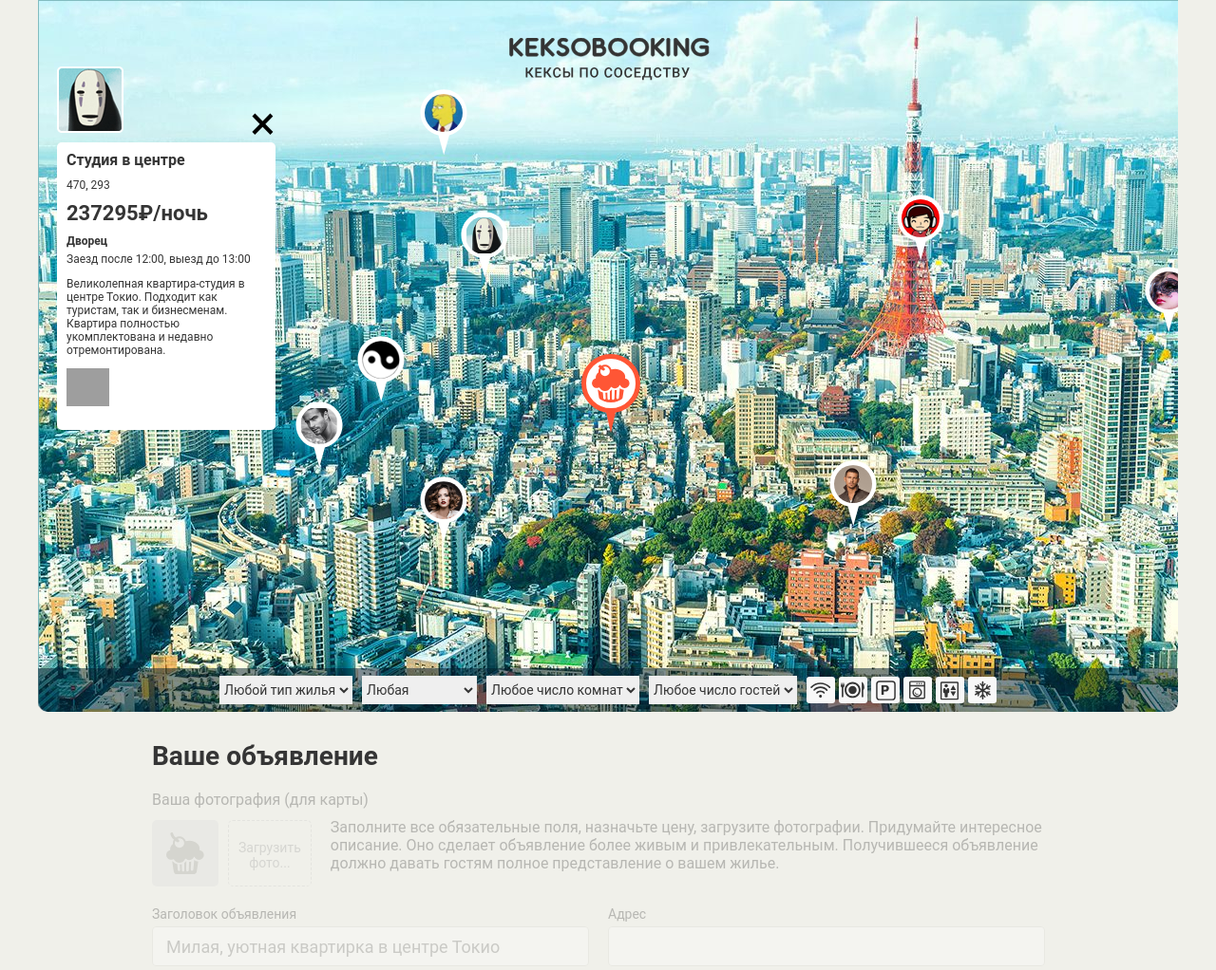
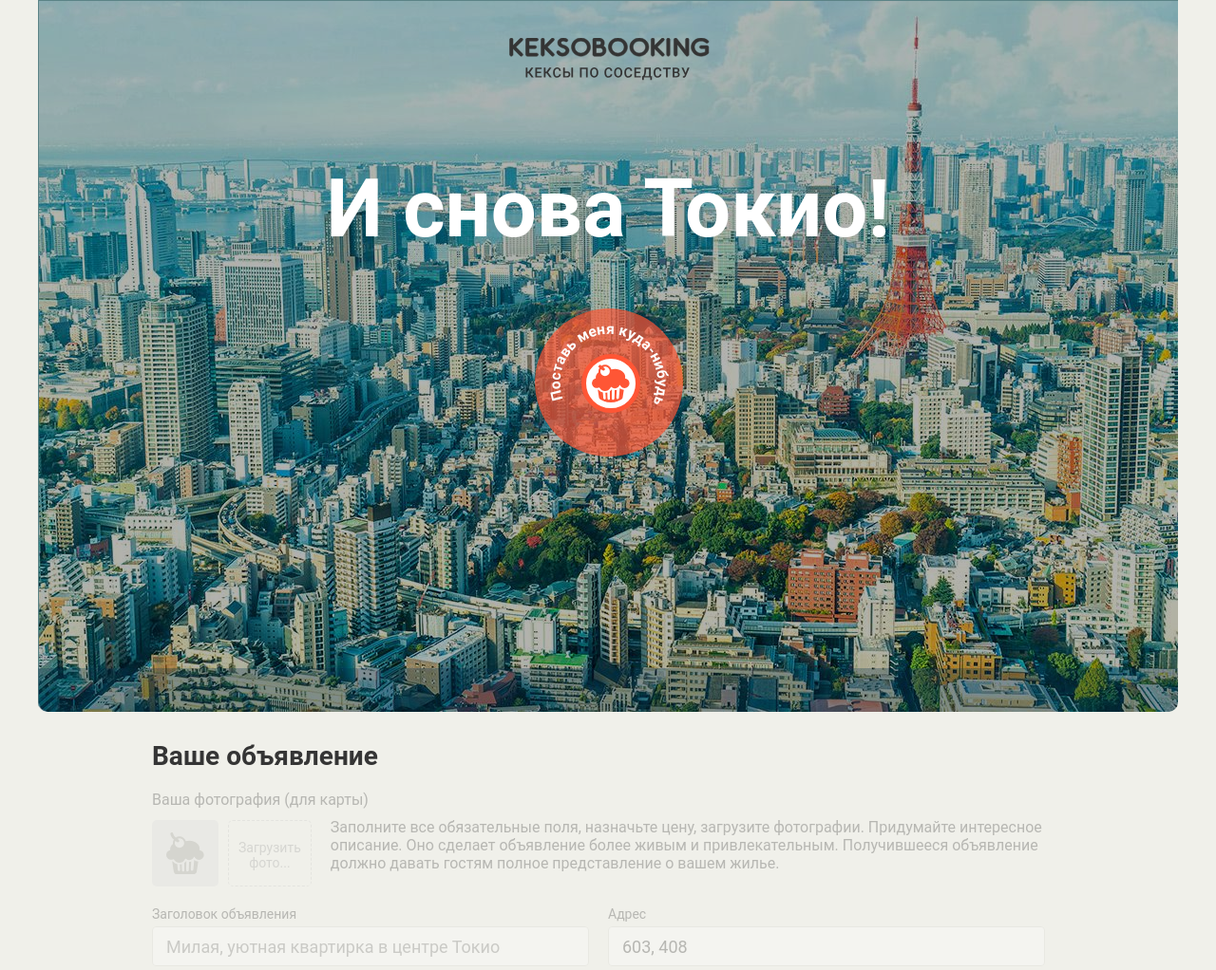
Before and after one commit to ley-na/keksobooking, a website: page index.html in a window 1280 px wide. Shown: the top 1022 px of the page at 95% size. Drawn offline with Linux system fonts and the light colour scheme; grey boxes are pictures that could not be loaded; files whose address does not match are found by name.

Commit message:
Add a page state toggle

```diff
--- a/index.html
+++ b/index.html
@@ -84,7 +84,7 @@
     <!-- Форма объявления -->
     <section class="notice">
       <h2 class="notice__title">Ваше объявление</h2>
-      <form class="ad-form ad-form--disabled" method="post" enctype="multipart/form-data" autocomplete="off">
+      <form class="ad-form ad-form--disabled" method="post" enctype="multipart/form-data" autocomplete="off" action="https://javascript.pages.academy/keksobooking">
         <fieldset class="ad-form-header">
           <legend class="ad-form-header__title">Ваша фотография (для карты)</legend>
           <div class="ad-form-header__upload">
@@ -92,7 +92,7 @@
               <img src="img/muffin-grey.svg" alt="Аватар пользователя" width="40" height="44">
             </div>
             <div class="ad-form__field">
-              <input type="file" id="avatar" name="avatar" class="ad-form-header__input visually-hidden">
+              <input type="file" id="avatar" name="avatar" accept="image/png, image/jpeg" class="ad-form-header__input visually-hidden">
               <label class="ad-form-header__drop-zone" for="avatar">Загрузить<br>фото...</label>
             </div>
             <p class="ad-form-header__info">Заполните все обязательные поля, назначьте цену, загрузите фотографии. Придумайте интересное описание. Оно сделает объявление более живым и привлекательным. Получившееся объявление должно давать гостям полное представление о вашем жилье.</p>
@@ -100,11 +100,11 @@
         </fieldset>
         <fieldset class="ad-form__element ad-form__element--wide">
           <label class="ad-form__label" for="title">Заголовок объявления</label>
-          <input id="title" name="title" type="text" placeholder="Милая, уютная квартирка в центре Токио">
+          <input id="title" name="title" type="text" placeholder="Милая, уютная квартирка в центре Токио" minlength="30" maxlength="100" required>
         </fieldset>
         <fieldset class="ad-form__element ad-form__element--wide">
           <label class="ad-form__label" for="address">Адрес</label>
-          <input id="address" name="address" type="text">
+          <input id="address" name="address" type="text" readonly>
         </fieldset>
         <fieldset class="ad-form__element">
           <label class="ad-form__label" for="type">Тип жилья</label>
@@ -117,7 +117,7 @@
         </fieldset>
         <fieldset class="ad-form__element">
           <label class="ad-form__label" for="price">Цена за ночь, руб.</label>
-          <input id="price" name="price" type="number" placeholder="5000">
+          <input id="price" name="price" type="number" placeholder="5000" max='1000000' required>
         </fieldset>
         <fieldset class="ad-form__element ad-form__element--time">
           <label class="ad-form__label" for="timein">Время заезда и выезда</label>
--- a/js/main.js
+++ b/js/main.js
@@ -13,33 +13,50 @@ var OFFER_GUESTS = [1, 2, 3, 0];
 
 var PRICE_MAX = 400000;
 
-var OFFER_PHOTO_WIDTH = 45;
-var OFFER_PHOTO_HEIGHT = 40;
-var OFFER_PHOTO_ALT = 'Фотография жилья';
+// var OFFER_PHOTO_WIDTH = 45;
+// var OFFER_PHOTO_HEIGHT = 40;
+// var OFFER_PHOTO_ALT = 'Фотография жилья';
 
 var PIN_WIDTH = 50;
 var PIN_HEIGHT = 70;
+
+var MAIN_PIN_WIDTH = 65;
+var MAIN_PIN_HEIGHT = 65;
+var MAIN_PIN_ACTIVE_HEIGHT = 84;
 
 var LOCATION_X_MIN = 0;
 var LOCATION_Y_MIN = 130;
 var LOCATION_Y_MAX = 630;
 
-// Типы жилья
-var roomTypes = {
-  palace: 'Дворец',
-  flat: 'Квартира',
-  house: 'Дом',
-  bungalo: 'Бунгало'
-};
+// // Типы жилья
+// var roomTypes = {
+//   palace: 'Дворец',
+//   flat: 'Квартира',
+//   house: 'Дом',
+//   bungalo: 'Бунгало'
+// };
 
 var locationXMax = document.querySelector('.map').offsetWidth;
 
 var map = document.querySelector('.map');
 
-var offerCardTemplate = document.querySelector('#card').content.querySelector('.popup');
-var offerCardElements = offerCardTemplate.cloneNode(true);
-var offerCardPhotos = offerCardElements.querySelector('.popup__photos');
-var offerCardFeatures = offerCardElements.querySelector('.popup__features');
+// var offerCardTemplate = document.querySelector('#card').content.querySelector('.popup');
+// var offerCardElements = offerCardTemplate.cloneNode(true);
+// var offerCardPhotos = offerCardElements.querySelector('.popup__photos');
+// var offerCardFeatures = offerCardElements.querySelector('.popup__features');
+
+var mainPin = map.querySelector('.map__pin--main');
+var adForm = document.querySelector('.ad-form');
+var filtersForm = document.querySelector('.map__filters');
+var addressInput = adForm.querySelector('input[name="address"]');
+var titleInput = adForm.querySelector('input[name="title"]');
+
+// var typeInput = adForm.querySelector('input[name="type"]');
+// var priceInput = adForm.querySelector('input[name="price"]');
+// var checkinSelect = adForm.querySelector('select[name="timein"]');
+// var checkoutSelect = adForm.querySelector('select[name="timeout"]');
+var roomsSelect = adForm.querySelector('select[name="rooms"]');
+var capacitySelect = adForm.querySelector('select[name="capacity"]');
 
 var getRandomNumber = function (min, max) {
   return Math.floor(Math.random() * (max - min + 1) + min);
@@ -68,12 +85,6 @@ var shuffleAndSliceItems = function (items) {
   var shuffledItems = shuffleItems(items);
   return shuffledItems.slice(0, getRandomNumber(1, items.length));
 };
-
-// Показ карты
-var showMap = function () {
-  map.classList.remove('map--faded');
-};
-
 
 // Генерирование элементов
 var generateOffers = function (size) {
@@ -131,111 +142,234 @@ var renderOfferPins = function (offers) {
   mapPins.appendChild(fragment);
 };
 
-var renderFeatures = function (container, features) {
-  container.innerHTML = '';
-  var fragment = document.createDocumentFragment();
-  features.forEach(function (feature) {
-    var offerCardFeature = document.createElement('li');
-    fragment.appendChild(offerCardFeature);
-    offerCardFeature.classList.add('popup__feature', 'popup__feature--' + feature);
+// Очистить пины
+var clearPins = function () {
+  var renderedPins = map.querySelectorAll('.map__pin:not(.map__pin--main)');
+  renderedPins.forEach(function (pin) {
+    pin.remove();
   });
 };
 
-var renderPhotos = function (container, photos) {
-  container.innerHTML = '';
-  var fragment = document.createDocumentFragment();
-  photos.forEach(function (photo) {
-    var offerCardPhoto = document.createElement('img');
-    fragment.appendChild(offerCardPhoto);
-    offerCardPhoto.classList.add('popup__photo');
-    offerCardPhoto.src = photo;
-    offerCardPhoto.alt = OFFER_PHOTO_ALT;
-    offerCardPhoto.width = OFFER_PHOTO_WIDTH;
-    offerCardPhoto.height = OFFER_PHOTO_HEIGHT;
-    container.appendChild(offerCardPhoto);
+// var renderFeatures = function (container, features) {
+//   container.innerHTML = '';
+//   var fragment = document.createDocumentFragment();
+//   features.forEach(function (feature) {
+//     var offerCardFeature = document.createElement('li');
+//     fragment.appendChild(offerCardFeature);
+//     offerCardFeature.classList.add('popup__feature', 'popup__feature--' + feature);
+//   });
+// };
+
+// var renderPhotos = function (container, photos) {
+//   container.innerHTML = '';
+//   var fragment = document.createDocumentFragment();
+//   photos.forEach(function (photo) {
+//     var offerCardPhoto = document.createElement('img');
+//     fragment.appendChild(offerCardPhoto);
+//     offerCardPhoto.classList.add('popup__photo');
+//     offerCardPhoto.src = photo;
+//     offerCardPhoto.alt = OFFER_PHOTO_ALT;
+//     offerCardPhoto.width = OFFER_PHOTO_WIDTH;
+//     offerCardPhoto.height = OFFER_PHOTO_HEIGHT;
+//     container.appendChild(offerCardPhoto);
+//   });
+// };
+
+// // Функция добавляения элемента в карточку при наличии
+// var addFieldToCardElement = function (value, selector, suffix) {
+//   if (value) {
+//     offerCardElements.querySelector(selector).textContent = value + suffix;
+//   } else {
+//     hideOfferCardElement(selector);
+//   }
+// };
+
+// // Функция добавляения элемента в карточку при наличии с массивом
+// var addCardElementsArray = function (value, container, renderFunction) {
+//   if (value.length > 0) {
+//     renderFunction(container, value);
+//   } else {
+//     container.classList.add('hidden');
+//   }
+// };
+
+// // Функция добавления комнат и гостей
+// var addCardElementCapacity = function (valueRooms, valueGuests, selector) {
+//   if (valueRooms && valueGuests) {
+//     offerCardElements.querySelector(selector).textContent = valueRooms + ' комнат для ' + valueGuests + ' гостей';
+//   } else {
+//     hideOfferCardElement(selector);
+//   }
+// };
+
+// // Функция добавления аватара
+// var addCardElementAvatar = function (value, selector) {
+//   if (value) {
+//     offerCardElements.querySelector(selector).src = value;
+//   } else {
+//     hideOfferCardElement(selector);
+//   }
+// };
+
+// // Функция добавления типа жилья
+// var addCardElementType = function (value, selector) {
+//   if (value) {
+//     offerCardElements.querySelector(selector).textContent = roomTypes[value];
+//   } else {
+//     hideOfferCardElement(selector);
+//   }
+// };
+
+// // Функция добавления времени
+// var addCardElementTimes = function (valueCheckin, valueCheckOut, selector) {
+//   if (valueCheckin && valueCheckOut) {
+//     offerCardElements.querySelector(selector).textContent = 'Заезд после ' + valueCheckin + ', выезд до ' + valueCheckOut;
+//   } else {
+//     hideOfferCardElement(selector);
+//   }
+// };
+
+// // Функция скрытия элемента
+// var hideOfferCardElement = function (selector) {
+//   offerCardElements.querySelector(selector).classList.add('hidden');
+// };
+
+// // Генерирование карточки объявления
+// var renderOfferCard = function (offerCard) {
+//   addFieldToCardElement(offerCard.offer.title, '.popup__title', '');
+//   addFieldToCardElement(offerCard.offer.address, '.popup__text--address', '');
+//   addFieldToCardElement(offerCard.offer.description, '.popup__description', '');
+//   addFieldToCardElement(offerCard.offer.price, '.popup__text--price', '₽/ночь');
+//   addCardElementType(offerCard.offer.type, '.popup__type');
+
+//   addCardElementsArray(offerCard.offer.features, offerCardFeatures, renderFeatures);
+//   addCardElementsArray(offerCard.offer.photos, offerCardPhotos, renderPhotos);
+
+//   addCardElementCapacity(offerCard.offer.rooms, offerCard.offer.guests, '.popup__text--capacity');
+//   addCardElementTimes(offerCard.offer.checkin, offerCard.offer.checkout, '.popup__text--time');
+
+//   addCardElementAvatar(offerCard.author.avatar, '.popup__avatar');
+
+//   map.insertBefore(offerCardElements, map.querySelector('.map__filters-container'));
+// };
+
+// Вычисление адреса на формы
+var insertDefaultAddressDisabled = function () {
+  var coordinateX = Math.round(mainPin.offsetLeft + MAIN_PIN_WIDTH / 2);
+  var coordinateY = Math.round(mainPin.offsetTop + MAIN_PIN_HEIGHT / 2);
+
+  addressInput.value = coordinateX + ', ' + coordinateY;
+};
+
+var insertDefaultAddressEnabled = function () {
+  var coordinateX = Math.round(mainPin.offsetLeft + MAIN_PIN_WIDTH / 2);
+  var coordinateY = Math.round(mainPin.offsetTop + MAIN_PIN_ACTIVE_HEIGHT);
+
+  addressInput.value = coordinateX + ', ' + coordinateY;
+};
+
+// Неактивное состояние полей и активация
+var adFormFieldsets = adForm.querySelectorAll('fieldset');
+var filtersFormElements = filtersForm.querySelectorAll('input, select');
+
+var disableFormElements = function (elements) {
+  elements.forEach(function (element) {
+    element.setAttribute('disabled', 'disabled');
   });
 };
 
-// Функция добавляения элемента в карточку при наличии
-var addFieldToCardElement = function (value, selector, suffix) {
-  if (value) {
-    offerCardElements.querySelector(selector).textContent = value + suffix;
-  } else {
-    hideOfferCardElement(selector);
+var enableFormElements = function (elements) {
+  elements.forEach(function (element) {
+    element.removeAttribute('disabled');
+  });
+};
+
+var disablePage = function () {
+  insertDefaultAddressDisabled();
+  disableFormElements(adFormFieldsets);
+  disableFormElements(filtersFormElements);
+  mainPin.addEventListener('keydown', onPinPress);
+  mainPin.addEventListener('mousedown', onPinMousedown);
+  clearPins();
+};
+
+// Показать карту
+var enablePage = function () {
+  map.classList.remove('map--faded');
+  adForm.classList.remove('ad-form--disabled');
+  insertDefaultAddressEnabled();
+  renderOfferPins(offers);
+  enableFormElements(adFormFieldsets);
+  enableFormElements(filtersFormElements);
+  mainPin.removeEventListener('keydown', onPinPress);
+  mainPin.removeEventListener('mousedown', onPinMousedown);
+};
+
+var onPinPress = function (evt) {
+  if (evt.key === 'Enter') {
+    enablePage();
   }
 };
 
-// Функция добавляения элемента в карточку при наличии с массивом
-var addCardElementsArray = function (value, container, renderFunction) {
-  if (value.length > 0) {
-    renderFunction(container, value);
-  } else {
-    container.classList.add('hidden');
+var onPinMousedown = function (evt) {
+  if (evt.button === 0) {
+    enablePage();
   }
 };
 
-// Функция добавления комнат и гостей
-var addCardElementCapacity = function (valueRooms, valueGuests, selector) {
-  if (valueRooms && valueGuests) {
-    offerCardElements.querySelector(selector).textContent = valueRooms + ' комнат для ' + valueGuests + ' гостей';
+// Сообщения при валидации заголовка
+titleInput.addEventListener('input', function () {
+  if (titleInput.validity.tooShort) {
+    titleInput.setCustomValidity('Название слишком короткое. Введите не меньше 30 символов');
+  } else if (titleInput.validity.tooLong) {
+    titleInput.setCustomValidity('Название сдишком длинное. Введите не больше 100 символов');
+  } else if (titleInput.validity.valueMissing) {
+    titleInput.setCustomValidity('Добавьте заголовок вашему объявлению');
   } else {
-    hideOfferCardElement(selector);
+    titleInput.setCustomValidity('');
+  }
+});
+
+// Словарь количества гостей и текстов ошибки
+var capacityRoomsError = {
+  1: {
+    guests: ['1'],
+    errorText: 'Можно разместить только 1 гостя'
+  },
+  2: {
+    guests: ['1', '2'],
+    errorText: 'Можно разместить только 1 или 2 гостей'
+  },
+  3: {
+    guests: ['1', '2', '3'],
+    errorText: 'Можно разместить 1, 2 или 3 гостей'
+  },
+  100: {
+    guests: ['0'],
+    errorText: 'Не для гостей'
   }
 };
 
-// Функция добавления аватара
-var addCardElementAvatar = function (value, selector) {
-  if (value) {
-    offerCardElements.querySelector(selector).src = value;
+var validateRooms = function () {
+  var guestsCount = capacitySelect.value;
+  var roomsCount = roomsSelect.value;
+
+  if (capacityRoomsError[roomsCount].guests.includes(guestsCount)) {
+    roomsSelect.setCustomValidity('');
   } else {
-    hideOfferCardElement(selector);
+    roomsSelect.setCustomValidity(capacityRoomsError[roomsCount].errorText);
   }
 };
 
-// Функция добавления типа жилья
-var addCardElementType = function (value, selector) {
-  if (value) {
-    offerCardElements.querySelector(selector).textContent = roomTypes[value];
-  } else {
-    hideOfferCardElement(selector);
-  }
+var onCapacityChange = function () {
+  validateRooms();
 };
 
-// Функция добавления времени
-var addCardElementTimes = function (valueCheckin, valueCheckOut, selector) {
-  if (valueCheckin && valueCheckOut) {
-    offerCardElements.querySelector(selector).textContent = 'Заезд после ' + valueCheckin + ', выезд до ' + valueCheckOut;
-  } else {
-    hideOfferCardElement(selector);
-  }
-};
-
-// Функция скрытия элемента
-var hideOfferCardElement = function (selector) {
-  offerCardElements.querySelector(selector).classList.add('hidden');
-};
-
-// Генерирование карточки объявления
-var renderOfferCard = function (offerCard) {
-  addFieldToCardElement(offerCard.offer.title, '.popup__title', '');
-  addFieldToCardElement(offerCard.offer.address, '.popup__text--address', '');
-  addFieldToCardElement(offerCard.offer.description, '.popup__description', '');
-  addFieldToCardElement(offerCard.offer.price, '.popup__text--price', '₽/ночь');
-  addCardElementType(offerCard.offer.type, '.popup__type');
-
-  addCardElementsArray(offerCard.offer.features, offerCardFeatures, renderFeatures);
-  addCardElementsArray(offerCard.offer.photos, offerCardPhotos, renderPhotos);
-
-  addCardElementCapacity(offerCard.offer.rooms, offerCard.offer.guests, '.popup__text--capacity');
-  addCardElementTimes(offerCard.offer.checkin, offerCard.offer.checkout, '.popup__text--time');
-
-  addCardElementAvatar(offerCard.author.avatar, '.popup__avatar');
-
-  map.insertBefore(offerCardElements, map.querySelector('.map__filters-container'));
-};
+capacitySelect.addEventListener('change', onCapacityChange);
+roomsSelect.addEventListener('change', onCapacityChange);
 
 var offers = generateOffers(OFFERS_NUMBER);
-renderOfferPins(offers);
-showMap();
 
-renderOfferCard(offers[0]);
+disablePage();
+// renderOfferCard(offers[0]);
+validateRooms();
```
